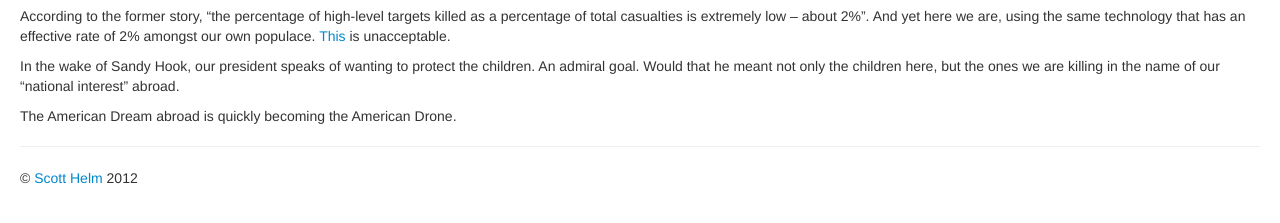
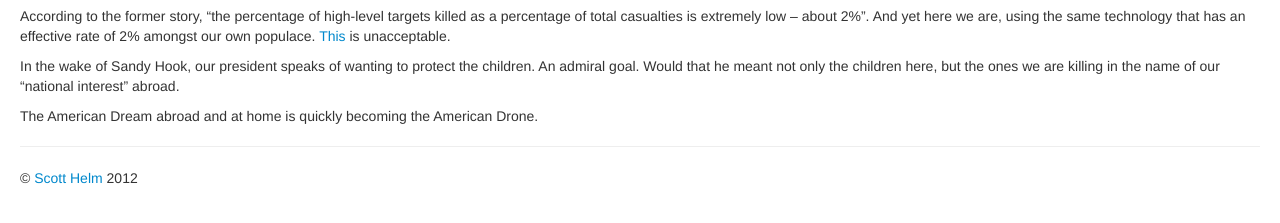
Before and after one commit to scotthelm/scotthelm.github.com.raw, a Jekyll site: the page built from _posts/2013-02-10-american-drone.md, in a window 1280 px wide. Shown: the part 226-449 px from the top of the page. Built offline with Jekyll 4.4.1, drawn with Linux system fonts in a browser that asks for light colours; nearby versions of some CDN libraries.

Commit message:
accidentally a word

```diff
--- a/_posts/2013-02-10-american-drone.md
+++ b/_posts/2013-02-10-american-drone.md
@@ -22,4 +22,4 @@ In the wake of Sandy Hook, our president speaks of wanting to protect the childr
 An admiral goal. Would that he meant not only the children here, but the ones
 we are killing in the name of our "national interest" abroad.
 
-The American Dream abroad is quickly becoming the American Drone.
+The American Dream abroad and at home is quickly becoming the American Drone.
```
